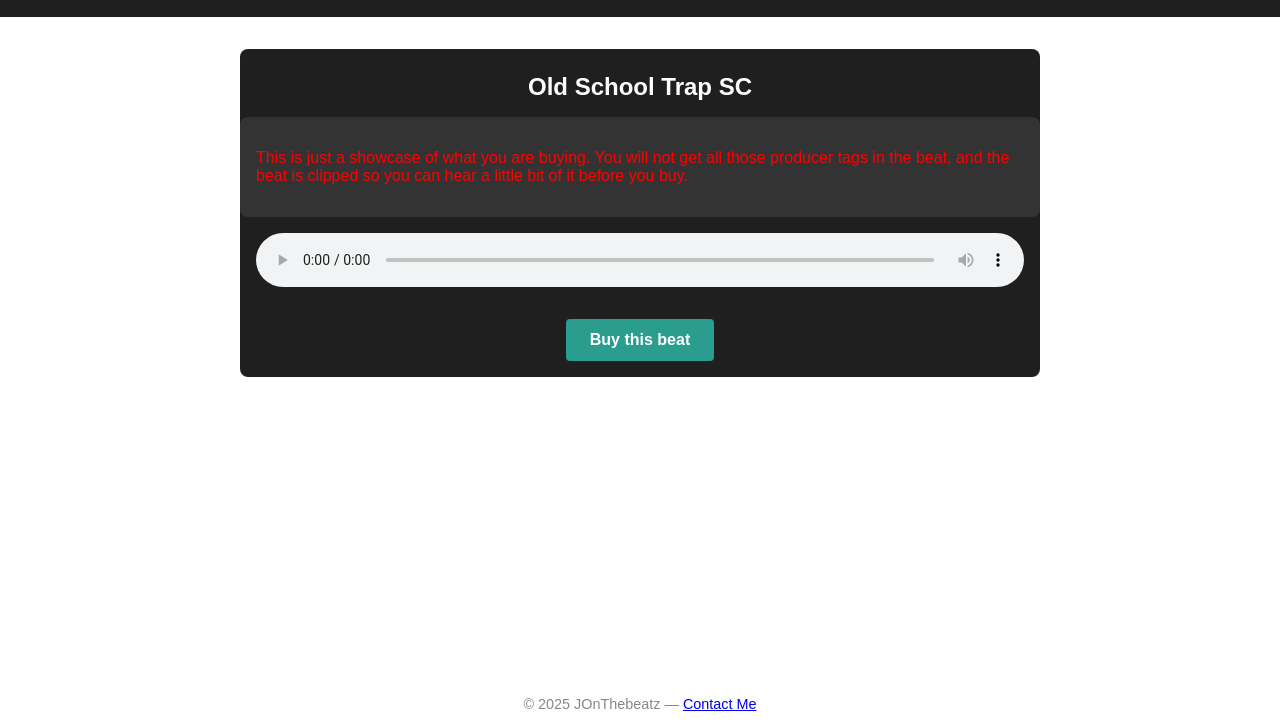
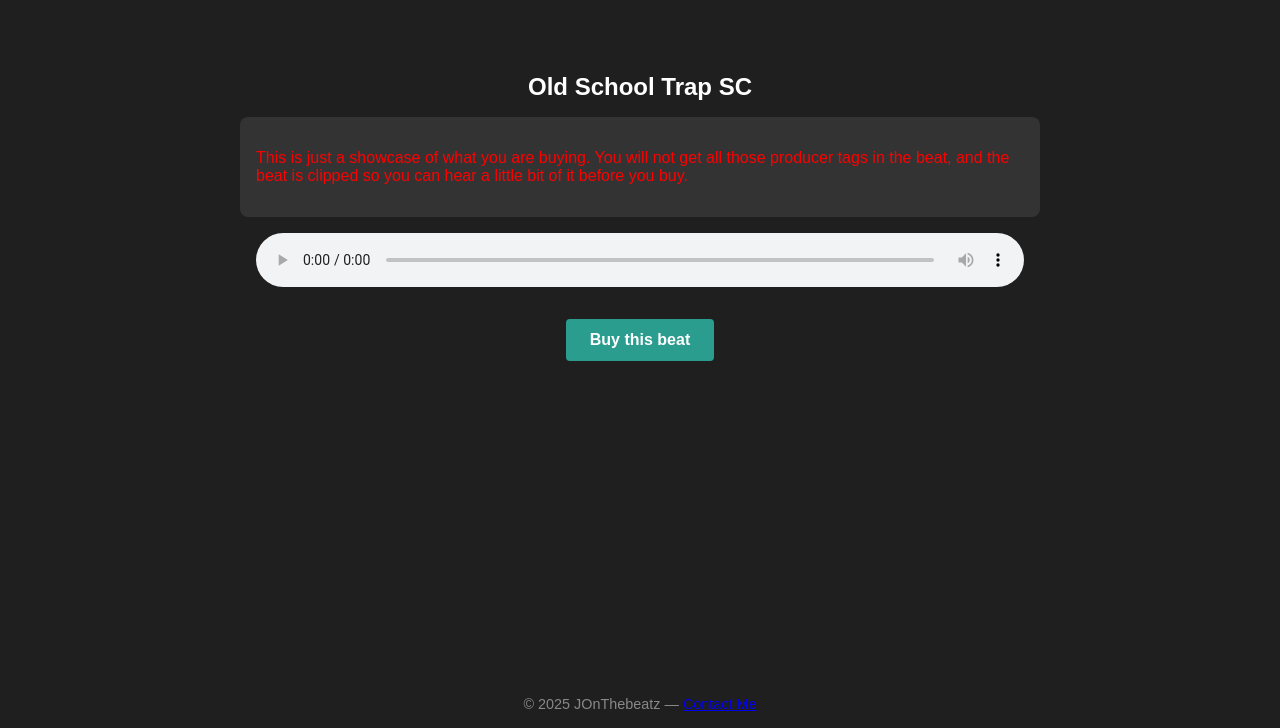
Before and after one commit to JOnThebeatz/JBeatz, a plain HTML site: page index.html in a window 1280 px wide. Shown: the part 72-800 px from the top of the page. Drawn offline with Linux system fonts and the light colour scheme.

Commit message:
Update index.html

```diff
--- a/index.html
+++ b/index.html
@@ -8,7 +8,7 @@
     body {
       margin: 0;
       font-family: Arial, sans-serif;
-      background: none; /* Removed the background for body */
+      background: #1f1f1f; /* Restoring the previous dark background */
       color: white; /* Default text color is white */
       display: flex;
       flex-direction: column;
```
